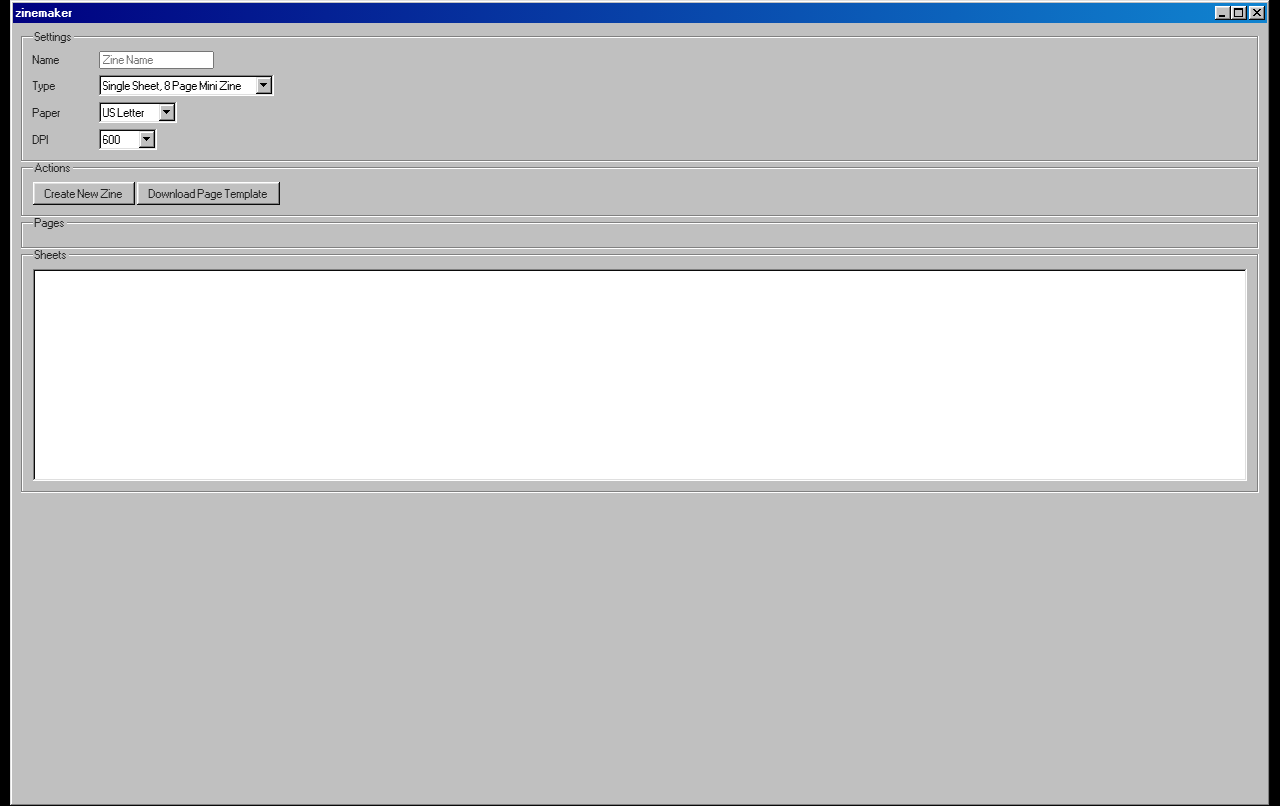
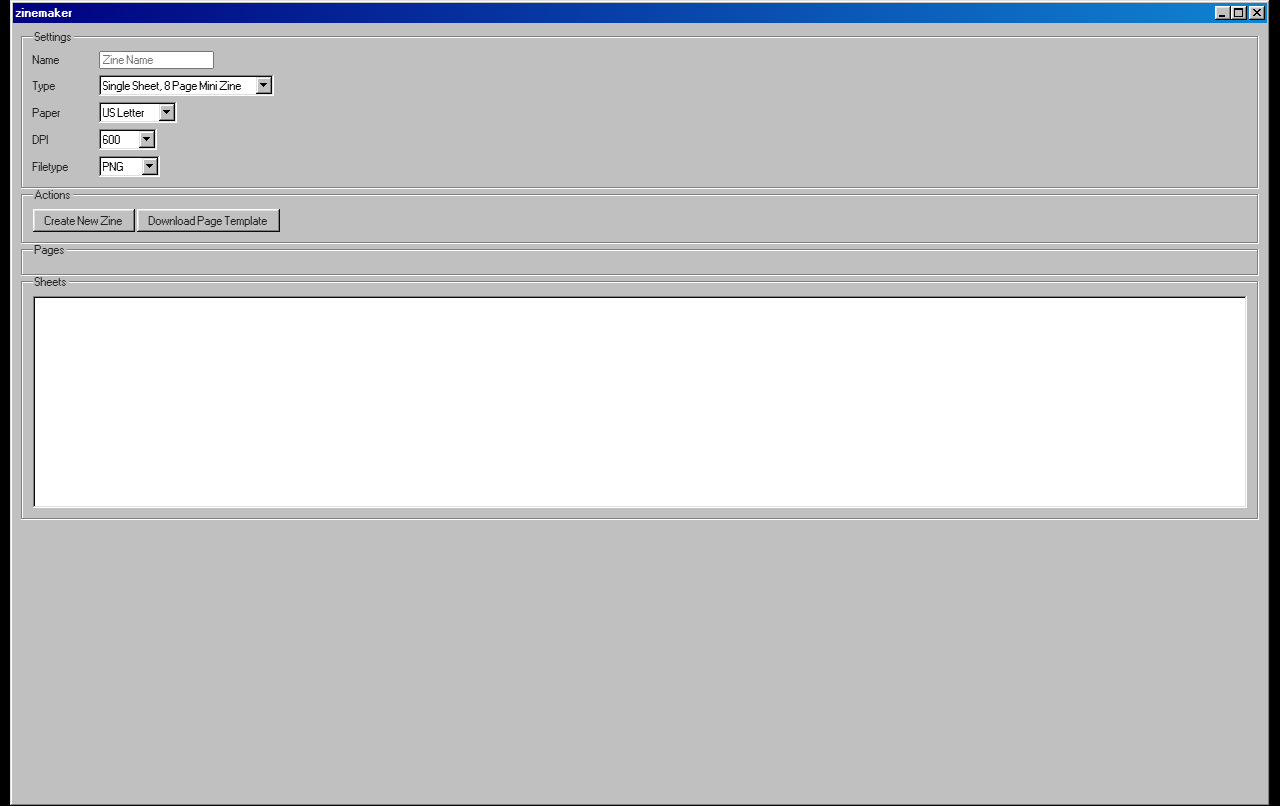
Before and after one commit to sixteenmillimeter/zinemaker, a plain HTML site: page index.html in a window 1280 px wide. Drawn offline with nearby package versions, Linux system fonts and the light colour scheme.

Commit message:
Begin adding filetype selection

```diff
--- a/index.html
+++ b/index.html
@@ -46,6 +46,13 @@
 							<option value="1200">1200</option>
 						</select>
 					</div>
+					<div class="field-row">
+						<label>Filetype</label>
+						<select name="filetype" id="filetype" >
+							<option value="image/png" selected="selected">PNG</option>
+							<option value="image/jpeg">JPEG</option>
+						</select>
+					</div>
 				</fieldset>
 				<fieldset>
 					<legend>Actions</legend>
```
